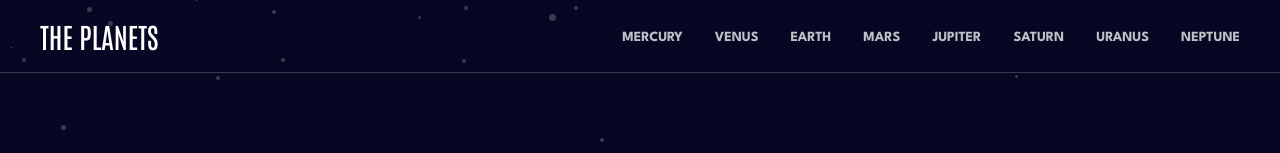
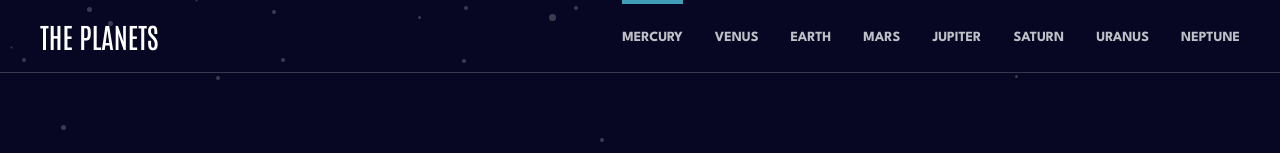
Before and after one commit to Pawel1894/planets-fact, a React (Vite) app: page /mercury in a window 1280 px wide. Shown: the top 153 px of the page. Built offline with nearby package versions, Linux system fonts and the light colour scheme.

Commit message:
desktop showing active navlink

```diff
--- a/src/shared/NavItem.tsx
+++ b/src/shared/NavItem.tsx
@@ -1,6 +1,7 @@
 import { NavLink } from "react-router-dom";
 import IconChevron from "../assets/icon-chevron.svg";
 import { PLANET } from "../enum";
+import useCurrentPlanet from "../hooks/useCurrentPlanet";
 
 type Props = {
   setIsOpen: (arg: boolean) => void;
@@ -28,6 +29,17 @@ const hoverVariants = {
   "accent-800": "xl:hover:border-t-accent-800",
 };
 
+const activeVariants = {
+  "accent-100": "xl:border-t-accent-100",
+  "accent-200": "xl:border-t-accent-200",
+  "accent-300": "xl:border-t-accent-300",
+  "accent-400": "xl:border-t-accent-400",
+  "accent-500": "xl:border-t-accent-500",
+  "accent-600": "xl:border-t-accent-600",
+  "accent-700": "xl:border-t-accent-700",
+  "accent-800": "xl:border-t-accent-800",
+};
+
 const bgVariants = {
   "accent-100": "bg-accent-100",
   "accent-200": "bg-accent-200",
@@ -40,13 +52,17 @@ const bgVariants = {
 };
 
 export default function NavItem({ name, color, borderTop, setIsOpen }: Props) {
+  const planet = useCurrentPlanet();
+
   return (
     <li>
       <NavLink
         to={`/${name}`}
         className={`items-center justify-between w-full flex py-5 uppercase text-white md:text-neutral-400 hover:text-white font-bold md:py-0 ${
           borderTop && "border-t border-t-neutral-200"
-        } md:border-t-0 xl:border-t-4 xl:border-t-[transparent] ${hoverVariants[color]} xl:py-6`}
+        } md:border-t-0 xl:border-t-4 xl:border-t-[transparent] ${hoverVariants[color]} xl:py-6 ${
+          planet && planet === name ? activeVariants[color] : ""
+        }`}
         onClick={() => setIsOpen(false)}
       >
         <div className="flex items-center gap-6">
```
